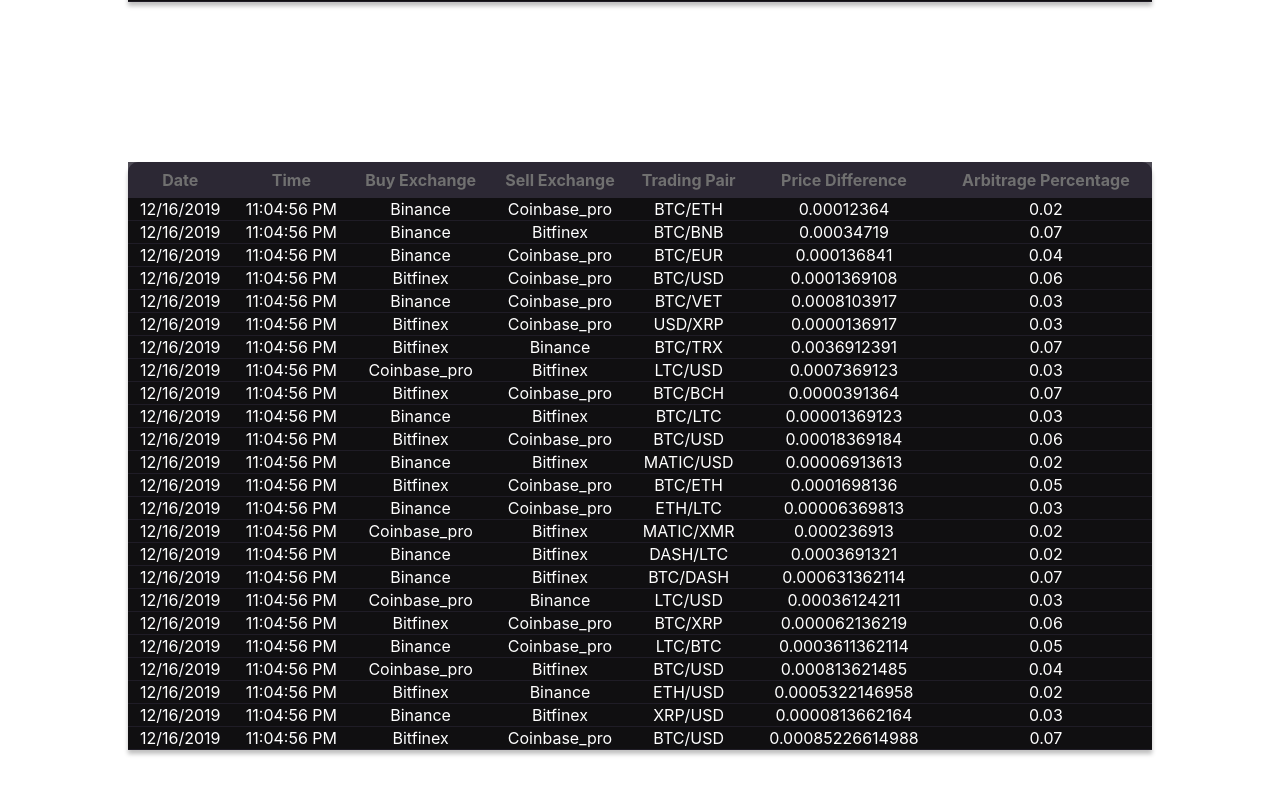
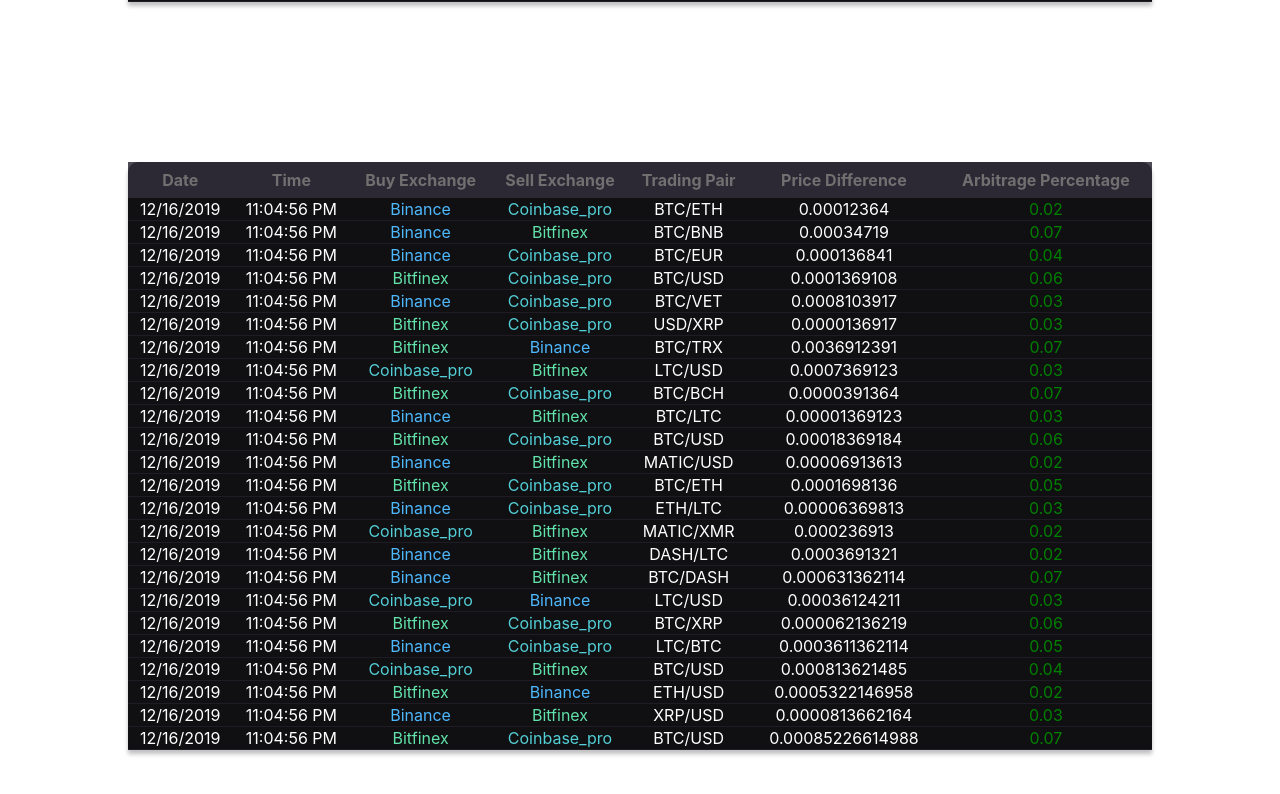
Before and after one commit to BloomTech-Labs/cryptolytic-fe, a React (Create React App) app: page / in a window 1280 px wide. Shown: the part 1172-1966 px from the top of the page. Built offline with nearby package versions, Linux system fonts and the light colour scheme.

Commit message:
added exchange color styles to arbitrage dashboard

```diff
--- a/src/Components/ArbitrageDashboardTable/TableData.js
+++ b/src/Components/ArbitrageDashboardTable/TableData.js
@@ -1,7 +1,34 @@
 import React from "react";
+import { withStyles, makeStyles } from "@material-ui/core/styles";
 
-const TableData = ({ item }) => {
-  return <td>{item}</td>;
+const useStyles = makeStyles({
+  binanceColor: {
+    color: "rgb(78, 185, 255)"
+  },
+  coinbaseColor: {
+    color: "rgb(83, 207, 215)"
+  },
+  bitfinex: {
+    color: "rgb(98, 227, 171)"
+  }
+});
+
+const TableData = ({ item, positive, negative }) => {
+  const classes = useStyles();
+
+  if (positive && item >= 0) {
+    return <td className={positive}>{item}</td>;
+  } else if (negative && negative) {
+    return <td className={negative}>{item}</td>;
+  } else if (item === "Binance") {
+    return <td className={classes.binanceColor}>{item}</td>;
+  } else if (item === "Coinbase_pro") {
+    return <td className={classes.coinbaseColor}>{item}</td>;
+  } else if (item === "Bitfinex") {
+    return <td className={classes.bitfinex}>{item}</td>;
+  } else {
+    return <td>{item}</td>;
+  }
 };
 
 export default TableData;
--- a/src/Components/ArbitrageDashboardTable/TableDataRow.js
+++ b/src/Components/ArbitrageDashboardTable/TableDataRow.js
@@ -9,6 +9,12 @@ const useStyles = makeStyles({
     background: "rgba(0, 0, 0, 0.8)",
     color: "rgb(255, 255, 255)",
     borderBottom: "0.5px solid rgba(35, 32, 44, 0.8)"
+  },
+  positive: {
+    color: "green"
+  },
+  negative: {
+    color: "red"
   }
 });
 
@@ -27,9 +33,19 @@ const TableDataRow = ({ dataRow }) => {
   const data = Object.values(dataRow);
   return (
     <TableRow className={classes.tablerow}>
-      {data.map(item => (
-        <TableData item={item} />
-      ))}
+      {data.map((item, i) => {
+        if (i === 6) {
+          return (
+            <TableData
+              item={item}
+              positive={classes.positive}
+              negative={classes.negative}
+            />
+          );
+        } else {
+          return <TableData item={item} />;
+        }
+      })}
     </TableRow>
   );
 };
```
